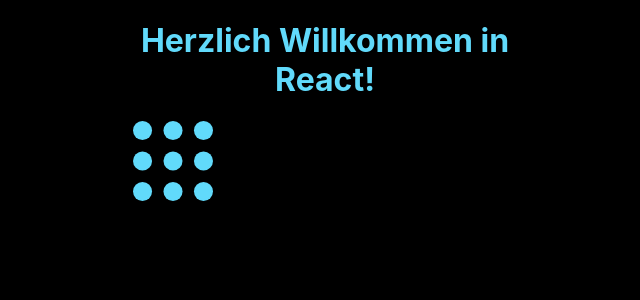
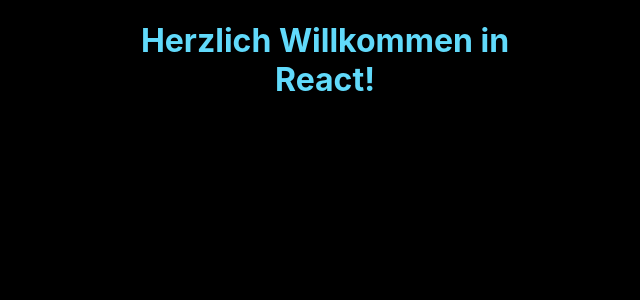
Before and after one commit to RadkevychOksana/weather-app-react, a React (Create React App) app: page / in a window 1280 px wide. Shown: the top 300 px of the page, without its empty margins (315-955 px from the left). Built offline with nearby package versions, Linux system fonts and the light colour scheme; no server answers.

Commit message:
Removed spinner

```diff
--- a/src/Weather.js
+++ b/src/Weather.js
@@ -4,20 +4,14 @@
 
 export default function Weather(props){
     function showTemp(response){
-        let string = `The temperature in ${response.data.name} is ${Math.round(response.data.main.temp)}`;
-        return string;
+        alert(`The temperature is ${response.data.main.temp}`);
     }
     let apiUrl=`https://api.openweathermap.org/data/2.5/weather?q=${props.city}&appid=3a94f3778290bfeee61278505dbbe51d&units=metric`;
     axios(apiUrl).then(showTemp);
 
     return(
     <div>
-
-        <h1>Herzlich Willkommen in React!</h1><Grid
-        height = "80"
-        width = "80"
-        color = '#61dafb'
-      />
+        <h1>Herzlich Willkommen in React!</h1>
     </div>
   );
 }
```
